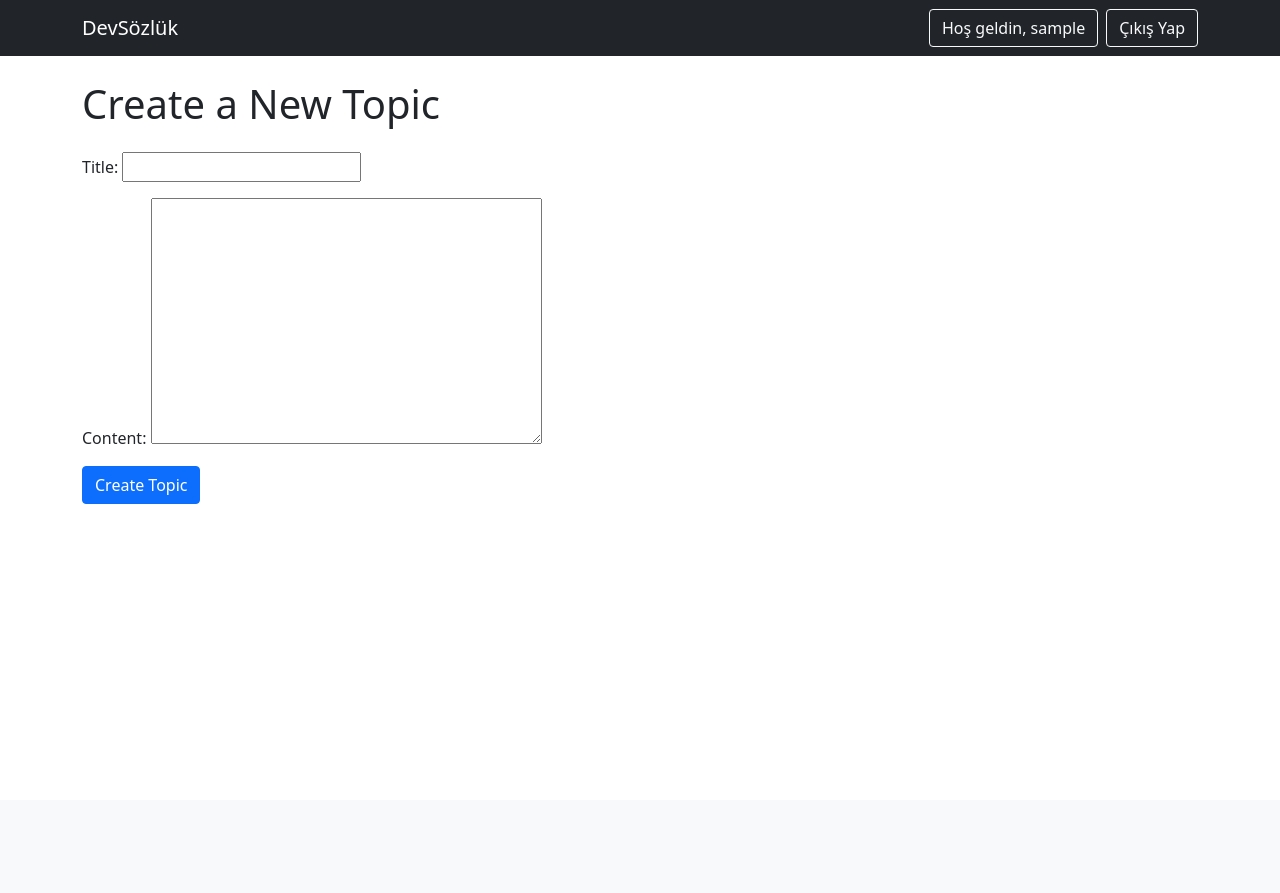
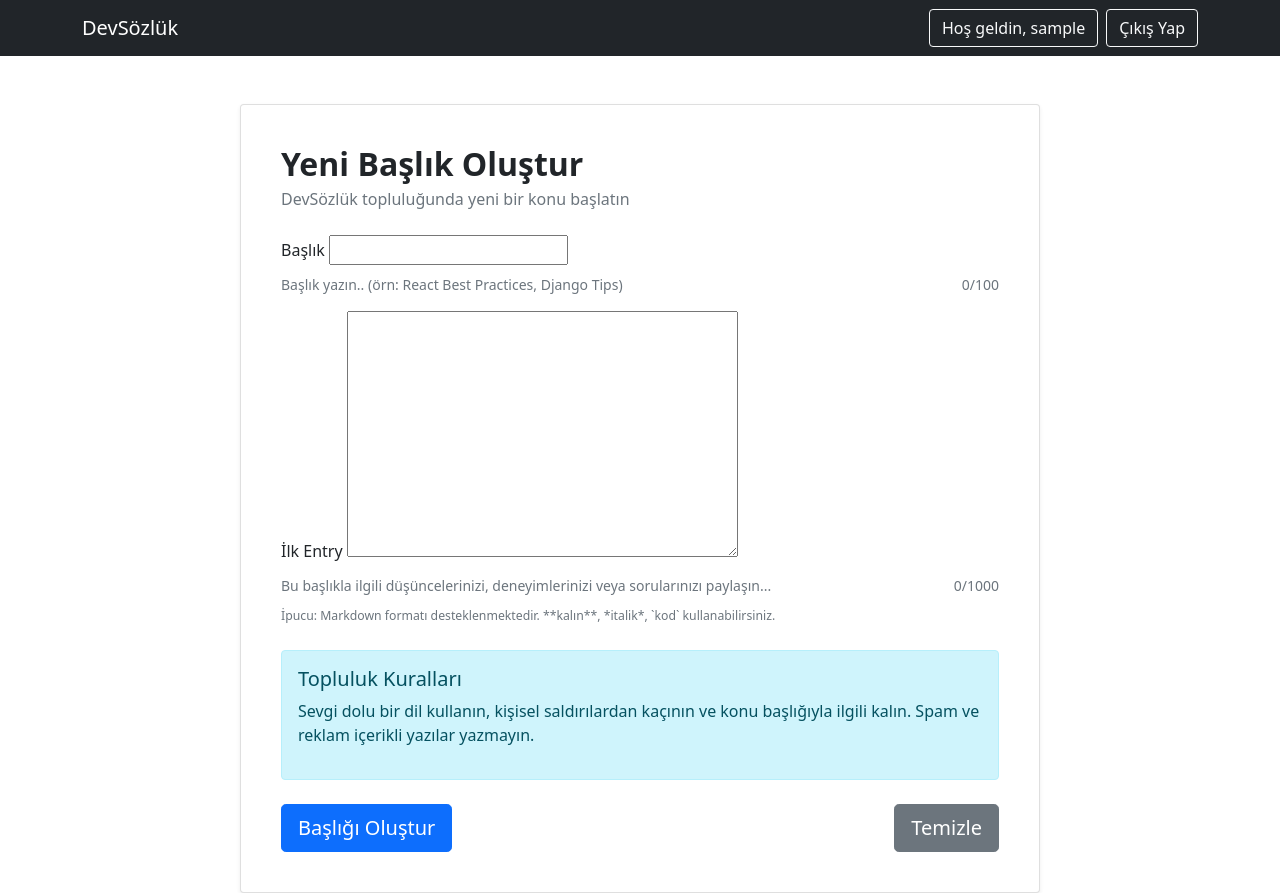
Before and after one commit to KeremErkut/DeveloperSozluk, a Django app: page /new-topic/ in a window 1280 px wide. Before the commit the page ends 504 px from the top, so only its background shows below. Run offline with Django 5.2, Linux system fonts and the light colour scheme; the visitor is signed in with stand-in values (Sample User, id 1).

Commit message:
UI: Create topic page is redesigned

```diff
--- a/main/templates/main/create_topic.html
+++ b/main/templates/main/create_topic.html
@@ -1,13 +1,56 @@
 {% extends 'base.html' %}
 
-{% block title %}Create a New Topic | DevSözlük{% endblock %}
+{% block title %}Yeni Başlık Oluştur | DevSözlük{% endblock %}
+
+{% block search_bar %}{% endblock %}
 
 {% block content %}
-    <h1 class="mb-4">Create a New Topic</h1>
+<div class="d-flex justify-content-center mt-5">
+    <div class="card shadow-sm p-4" style="max-width: 800px; width: 100%;">
+        <div class="card-body">
+            <h2 class="card-title fw-bold">Yeni Başlık Oluştur</h2>
+            <p class="card-subtitle text-muted mb-4">DevSözlük topluluğunda yeni bir konu başlatın</p>
 
-    <form method="post">
-        {% csrf_token %}
-        {{ form.as_p }}
-        <button type="submit" class="btn btn-primary">Create Topic</button>
-    </form>
+            <form method="post">
+                {% csrf_token %}
+                <div class="mb-3">
+                    <label for="{{ form.title.id_for_label }}" class="form-label">Başlık</label>
+                    {{ form.title }}
+                    <small class="form-text text-muted d-flex justify-content-between mt-1">
+                        <span>Başlık yazın.. (örn: React Best Practices, Django Tips)</span>
+                        <span id="title-counter">0/100</span>
+                    </small>
+                    {% if form.title.errors %}
+                        <div class="text-danger mt-1">{{ form.title.errors }}</div>
+                    {% endif %}
+                </div>
+
+                <div class="mb-3">
+                    <label for="{{ form.content.id_for_label }}" class="form-label">İlk Entry</label>
+                    {{ form.content }}
+                    <small class="form-text text-muted d-flex justify-content-between mt-1">
+                        <span>Bu başlıkla ilgili düşüncelerinizi, deneyimlerinizi veya sorularınızı paylaşın...</span>
+                        <span id="content-counter">0/1000</span>
+                    </small>
+                    <p class="form-text text-muted mt-2">
+                        <small>İpucu: Markdown formatı desteklenmektedir. **kalın**, *italik*, `kod` kullanabilirsiniz.</small>
+                    </p>
+                    {% if form.content.errors %}
+                        <div class="text-danger mt-1">{{ form.content.errors }}</div>
+                    {% endif %}
+                </div>
+
+                <div class="alert alert-info mt-4" role="alert">
+                    <h5 class="alert-heading">Topluluk Kuralları</h5>
+                    <p>Sevgi dolu bir dil kullanın, kişisel saldırılardan kaçının ve konu başlığıyla ilgili kalın. Spam ve reklam içerikli yazılar yazmayın.</p>
+                </div>
+
+                <div class="d-flex justify-content-between mt-4">
+                    <button type="submit" class="btn btn-primary btn-lg">Başlığı Oluştur</button>
+                    <button type="reset" class="btn btn-secondary btn-lg">Temizle</button>
+                </div>
+            </form>
+        </div>
+    </div>
+</div>
 {% endblock %}
```
